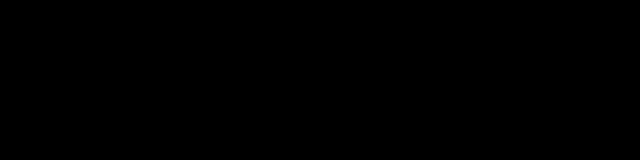
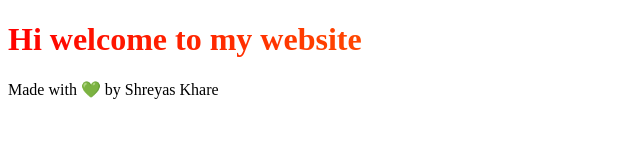
Before and after one commit to shreyas-is-the-best-at-coding/me, a plain HTML site: page index.html in a window 1280 px wide. Shown: the whole page, without its empty margins (0-640 px from the left). Drawn offline with Linux system fonts and the light colour scheme.

Commit message:
Update index.html

```diff
--- a/index.html
+++ b/index.html
@@ -1,16 +1,20 @@
+<!DOCTYPE html>
 <html>
-<body>
-<h1>Hi,Welcome to my site</h1>
-</body>
+
+    <head>
         <style>
-body{
-background-color:black
-},
-h1{
+            .linear-text-gradient {
                 background: linear-gradient(to right, red, yellow);
                 -webkit-background-clip: text;
                 background-clip: text;
                 color: transparent;
             }
         </style>
+    </head>
+
+    <body>
+        <h1 class="linear-text-gradient">Hi welcome to my website</h1>
+      <p>Made with &#128154; by Shreyas Khare</p>
+    </body>
+
 </html>
```
Lines whose indentation alone changed are shown as unchanged.
